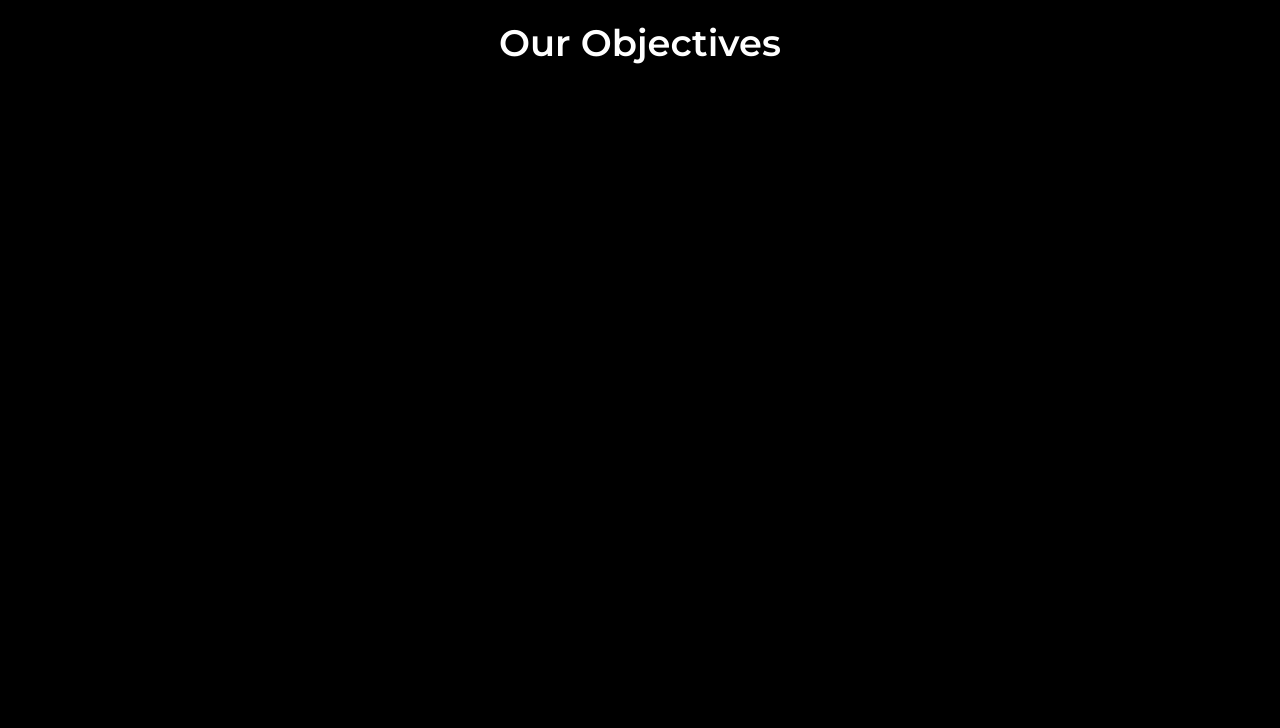
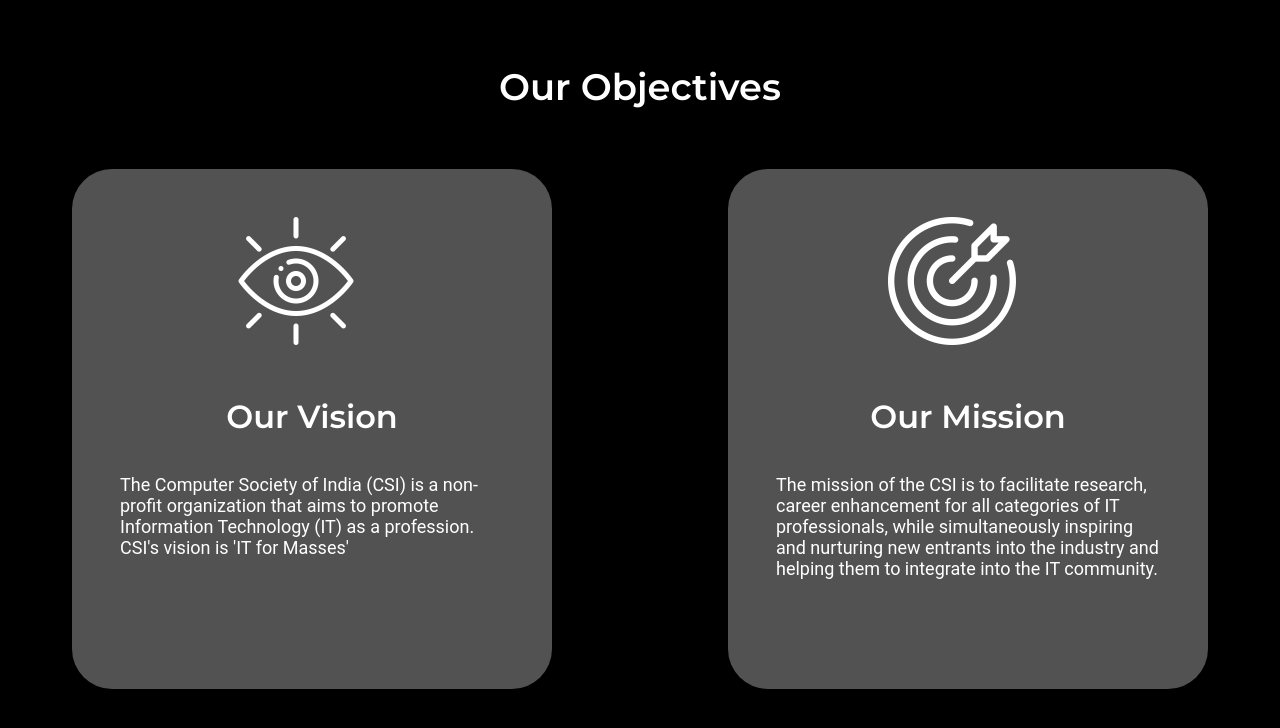
Before and after one commit to KiranBabu007/CSI, a React (Vite) app: page / in a window 1280 px wide. Shown: the top 728 px of the page. Built offline with nearby package versions, Linux system fonts and the light colour scheme.

Commit message:
Vision and Mission Page completed

```diff
--- /dev/null
+++ b/src/Components/Card.css
@@ -0,0 +1,34 @@
+.vis-box {
+  height: 65vh;
+  width: 60vh;
+  display: flex;
+  flex-direction: column;
+  align-items: center;
+  flex-shrink: 0;
+  border-radius: 2.5rem;
+  background: #525252;
+  gap: 20px;
+}
+
+.vis-box-head {
+  color: #fff;
+  font-family: Montserrat;
+  font-size: 2rem;
+  font-style: normal;
+  font-weight: 600;
+}
+
+.vis-icon {
+  margin-top: 6vh;
+  width: 20vh;
+  height: 20vh;
+  flex-shrink: 0;
+}
+
+.vis-box-body {
+  display: flex;
+  width: 80%;
+  color: #fff;
+  font-size: 18px;
+  font-family: Roboto;
+}
--- /dev/null
+++ b/src/Components/Card.jsx
@@ -0,0 +1,20 @@
+import React from "react";
+import "./Card.css";
+
+const Card = (props) => {
+  return (
+    <div>
+      <div className="vis-box">
+        <div className="vis-icon">
+          <img src={props.src} alt="vision icon" />
+        </div>
+        <div className="vis-box-head">{props.title}</div>
+        <div className="vis-box-body">
+          <p>{props.body}</p>
+        </div>
+      </div>
+    </div>
+  );
+};
+
+export default Card;
--- a/src/pages/Vision.css
+++ b/src/pages/Vision.css
@@ -7,6 +7,7 @@
 }
 
 .vis-head {
+  margin-top: 8vh;
   display: flex;
   justify-content: center;
   color: #fff;
@@ -14,3 +15,11 @@
   font-size: 2.3rem;
   font-weight: 600;
 }
+
+.vis-section {
+  display: flex;
+  height: 80vh;
+  justify-content: center;
+  align-items: center;
+  gap: 11rem;
+}
--- a/src/pages/Vision.jsx
+++ b/src/pages/Vision.jsx
@@ -1,11 +1,26 @@
 import React from "react";
 import "./Vision.css";
+import vicon from "../assets/visionicon.png";
+import micon from "../assets/missionicon.png";
+import Card from "../Components/Card";
 
 const Vision = () => {
   return (
     <>
       <div className="vis-main">
         <div className="vis-head">Our Objectives</div>
+        <div className="vis-section">
+          <Card
+            src={vicon}
+            title="Our Vision"
+            body="The Computer Society of India (CSI) is a non-profit organization that aims to promote Information Technology (IT) as a profession. CSI's vision is 'IT for Masses'"
+          />
+          <Card
+            src={micon}
+            title="Our Mission"
+            body="The mission of the CSI is to facilitate research,  career enhancement for all categories of IT professionals, while simultaneously inspiring and nurturing new entrants into the industry and helping them to integrate into the IT community."
+          />
+        </div>
       </div>
     </>
   );
```
Also changed, not shown: src/assets/missionicon.png (added), src/assets/visionicon.png (added).
